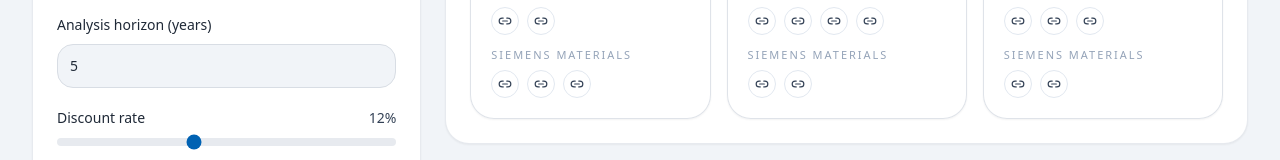
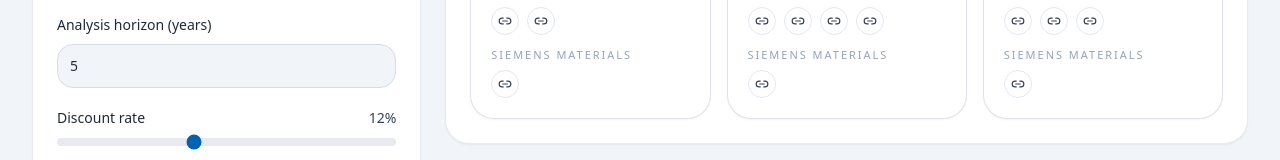
Before and after one commit to TadeuMartins/COMOS_CALCULATOR, a React (Vite) app: page / in a window 1280 px wide. Shown: the part 1345-1505 px from the top of the page. Built offline with nearby package versions, Linux system fonts and the light colour scheme.

Commit message:
fix: replace blocked Siemens source links
Co-authored-by: TadeuMartins <156713091+TadeuMartins@users.noreply.github.com>

```diff
--- a/comos_roi_calculator_app.tsx
+++ b/comos_roi_calculator_app.tsx
@@ -323,14 +323,6 @@ export default function ComosRoiCalculatorApp() {
           label: language === "pt" ? "COMOS brochure com caso Novartis (8%–12% engineering savings)" : "COMOS brochure with Novartis case (8%–12% engineering savings)",
           url: "https://support.industry.siemens.com/cs/attachments/109765354/COMOS_Imagebroschuere_EN.pdf",
         },
-        {
-          label: language === "pt" ? "Making Water Work (até 20% shorter engineering time)" : "Making Water Work (up to 20% shorter engineering time)",
-          url: "https://assets.new.siemens.com/siemens/assets/api/uuid%3A5be03374-4417-418a-afaa-2e80517b9ca7/pibr-b10020-0320-making-water-work.pdf",
-        },
-        {
-          label: language === "pt" ? "COMOS for EPC (engineering workflows accelerated)" : "COMOS for EPC (engineering workflows accelerated)",
-          url: "https://assets.new.siemens.com/siemens/assets/api/uuid%3A36e6fda0-c1ee-4c93-83f8-caaa477ac03d/sie-onepager-comos-for-epc-en-iedit-v260618.pdf",
-        },
       ],
     },
     {
@@ -358,12 +350,11 @@ export default function ComosRoiCalculatorApp() {
           url: "https://pg.plangrid.com/rs/572-JSV-775/images/Construction_Disconnected.pdf",
         },
         {
-          label: language === "pt" ? "COMOS for EPC (reduction of errors and reworking)" : "COMOS for EPC (reduction of errors and reworking)",
-          url: "https://assets.new.siemens.com/siemens/assets/api/uuid%3A36e6fda0-c1ee-4c93-83f8-caaa477ac03d/sie-onepager-comos-for-epc-en-iedit-v260618.pdf",
-        },
-        {
-          label: language === "pt" ? "COMOS Process (eliminação de entradas manuais e checagens demoradas)" : "COMOS Process (elimination of manual entry and time-consuming checks)",
-          url: "https://assets.new.siemens.com/siemens/assets/api/uuid%3Ac9dcb8d2-4fdb-4bb7-88b6-820b5835e12e/comos-process-en.pdf",
+          label:
+            language === "pt"
+              ? "COMOS brochure (base integrada para reduzir inconsistências e retrabalho)"
+              : "COMOS brochure (integrated data foundation to reduce inconsistencies and rework)",
+          url: "https://support.industry.siemens.com/cs/attachments/109765354/COMOS_Imagebroschuere_EN.pdf",
         },
       ],
     },
@@ -388,11 +379,10 @@ export default function ComosRoiCalculatorApp() {
           url: "https://www.deloitte.com/au/en/services/economics/analysis/state-digital-adoption-construction-industry.html",
         },
         {
-          label: language === "pt" ? "COMOS Lifecycle (common database e seamless flow of information)" : "COMOS Lifecycle (common database and seamless flow of information)",
-          url: "https://siemens.ebene1.org/comos-lifecycle/pdf/comos_lifecycle_en.pdf",
-        },
-        {
-          label: language === "pt" ? "COMOS brochure (making data work e single source of truth)" : "COMOS brochure (making data work and single source of truth)",
+          label:
+            language === "pt"
+              ? "COMOS brochure (single source of truth e fluxo contínuo da informação)"
+              : "COMOS brochure (single source of truth and continuous flow of information)",
           url: "https://support.industry.siemens.com/cs/attachments/109765354/COMOS_Imagebroschuere_EN.pdf",
         },
       ],
@@ -722,15 +712,7 @@ function isSiemensSource(url: string) {
 }
 
 function resolveSourceUrl(url: string) {
-  try {
-    const parsedUrl = new URL(url);
-    if (parsedUrl.hostname.toLowerCase() === "assets.new.siemens.com") {
-      return url;
-    }
-    return url;
-  } catch {
-    return url;
-  }
+  return url;
 }
 
 function SourceList({
```
